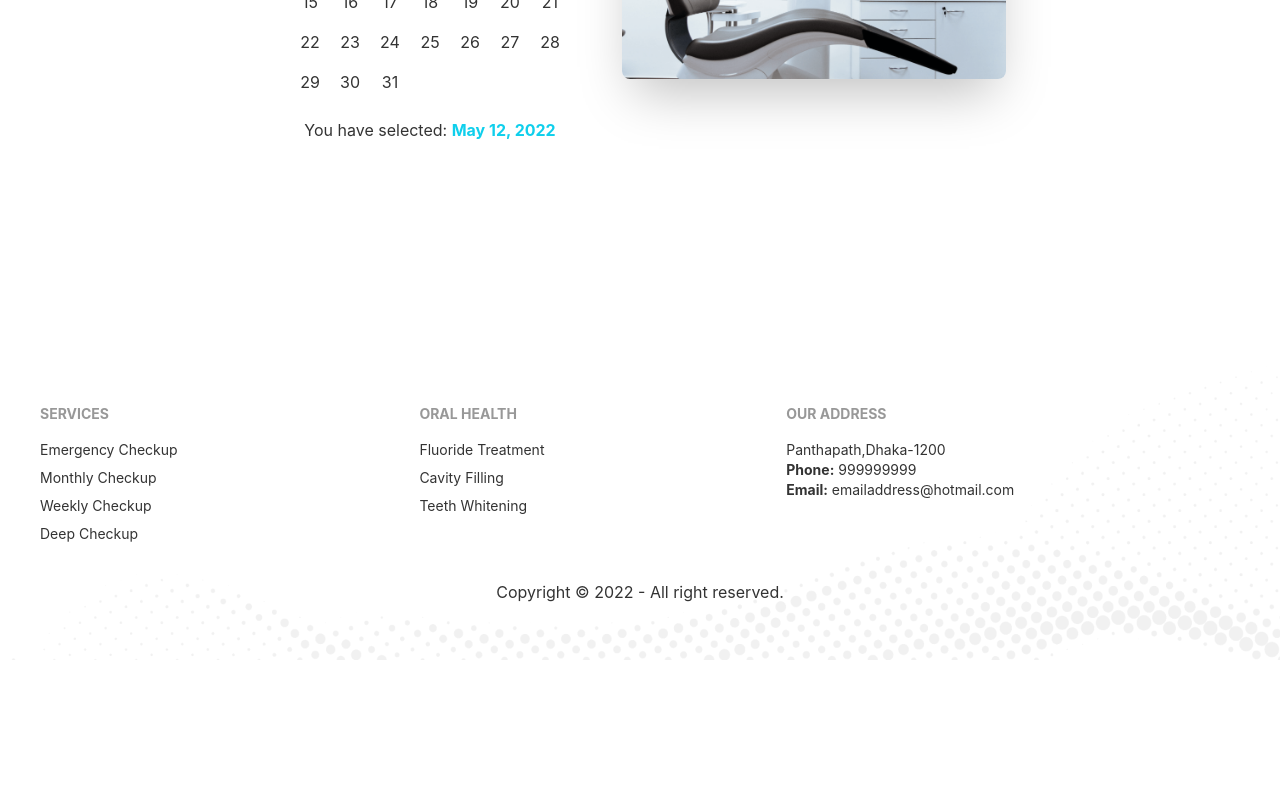
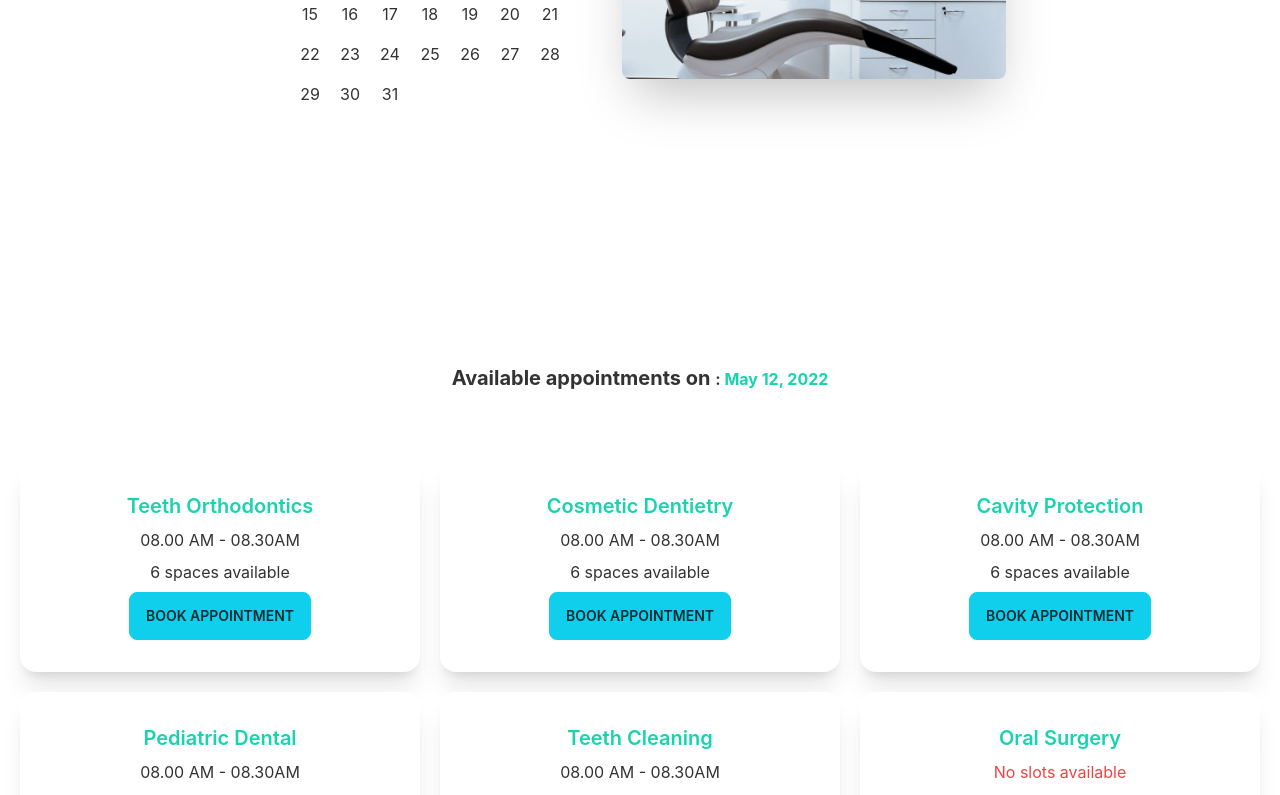
Before and after one commit to shakhawat-hridoy/doctors-portal, a React (Create React App) app: page /appointment in a window 1280 px wide. Shown: the part 500-1295 px from the top of the page. Before the commit the page ends 1160 px from the top, so only its background shows below. Built offline with nearby package versions, Linux system fonts and the light colour scheme.

Commit message:
appointment services added

```diff
--- /dev/null
+++ b/public/services.json
@@ -0,0 +1,69 @@
+[
+    {
+        "_id":"1",
+        "name":"Teeth Orthodontics",
+        "slots":[
+            "08.00 AM - 08.30AM",
+            "08.30 AM - 09.00AM",
+            "09.00 AM - 09.30AM",
+            "09.30 AM - 10.00AM",
+            "10.00 AM - 10.30AM",
+            "10.30 AM - 11.00AM"
+        ]
+    },
+    {
+        "_id":"2",
+        "name":"Cosmetic Dentietry",
+        "slots":[
+            "08.00 AM - 08.30AM",
+            "08.30 AM - 09.00AM",
+            "09.00 AM - 09.30AM",
+            "09.30 AM - 10.00AM",
+            "10.00 AM - 10.30AM",
+            "10.30 AM - 11.00AM"
+        ]
+    },
+    {
+        "_id":"3",
+        "name":"Cavity Protection",
+        "slots":[
+            "08.00 AM - 08.30AM",
+            "08.30 AM - 09.00AM",
+            "09.00 AM - 09.30AM",
+            "09.30 AM - 10.00AM",
+            "10.00 AM - 10.30AM",
+            "10.30 AM - 11.00AM"
+        ]
+    },
+    {
+        "_id":"4",
+        "name":"Pediatric Dental",
+        "slots":[
+            "08.00 AM - 08.30AM",
+            "08.30 AM - 09.00AM",
+            "09.00 AM - 09.30AM",
+            "09.30 AM - 10.00AM",
+            "10.00 AM - 10.30AM",
+            "10.30 AM - 11.00AM"
+        ]
+    },
+    {
+        "_id":"5",
+        "name":"Teeth Cleaning",
+        "slots":[
+            "08.00 AM - 08.30AM",
+            "08.30 AM - 09.00AM",
+            "09.00 AM - 09.30AM",
+            "09.30 AM - 10.00AM",
+            "10.00 AM - 10.30AM",
+            "10.30 AM - 11.00AM"
+        ]
+    },
+    {
+        "_id":"6",
+        "name":"Oral Surgery",
+        "slots":[
+
+        ]
+    }
+]
--- /dev/null
+++ b/src/Pages/Appointment/AppointedService.js
@@ -0,0 +1,31 @@
+import React from "react";
+import Button from "../Shared/Button";
+
+const AppointedService = ({ service }) => {
+  return (
+    <div class="card bg-base-100 lg:max-w-lg shadow-xl">
+      <div class="card-body items-center text-center">
+        <h2 class="card-title text-secondary">{service.name}</h2>
+        <p>
+          {service.slots.length ? (
+            <span>{service.slots[0]}</span>
+          ) : (
+            <span className="text-red-500">No slots available</span>
+          )}
+        </p>
+        <p>
+          {service.slots.length} {service.slots.length > 1 ? "spaces" : "space"}{" "}
+          available
+        </p>
+        <div class="card-actions">
+          <button disabled={service.slots.length === 0} class="btn btn-primary">
+            Book Appointment
+          </button>
+        </div>
+        {/* <Button disabled={service.slots.length === 0}>Book Appointment</Button> */}
+      </div>
+    </div>
+  );
+};
+
+export default AppointedService;
--- a/src/Pages/Appointment/Appointment.js
+++ b/src/Pages/Appointment/Appointment.js
@@ -1,11 +1,17 @@
-import React from "react";
+import React, { useState } from "react";
 import Footer from "../Shared/Footer";
 import AppointmentBanner from "./AppointmentBanner";
+import AvailableAppointments from "./AvailableAppointments";
 
 const Appointment = () => {
+  const [date, setDate] = useState(new Date());
   return (
     <div>
-      <AppointmentBanner></AppointmentBanner>
+      <AppointmentBanner date={date} setDate={setDate}></AppointmentBanner>
+      <AvailableAppointments
+        date={date}
+        setDate={setDate}
+      ></AvailableAppointments>
       <Footer></Footer>
     </div>
   );
--- a/src/Pages/Appointment/AppointmentBanner.js
+++ b/src/Pages/Appointment/AppointmentBanner.js
@@ -1,24 +1,16 @@
-import React, { useState } from "react";
+import React from "react";
 import chair from "../../assets/images/chair.png";
 
 import { DayPicker } from "react-day-picker";
 import "react-day-picker/dist/style.css";
-import { format } from "date-fns";
 
-const AppointmentBanner = () => {
-  const [date, setDate] = useState(new Date());
-
+const AppointmentBanner = ({ date, setDate }) => {
   return (
     <div className="hero min-h-screen">
       <div className="hero-content flex-col lg:flex-row-reverse">
         <img src={chair} className="max-w-sm rounded-lg shadow-2xl" alt="" />
         <div className="lg:mr-5 sm:mt-5">
           <DayPicker mode="single" selected={date} onSelect={setDate} />
-
-          <p className="text-center">
-            You have selected:{" "}
-            <b className="text-primary">{format(date, "PP")}</b>
-          </p>
         </div>
       </div>
     </div>
--- /dev/null
+++ b/src/Pages/Appointment/AvailableAppointments.js
@@ -0,0 +1,35 @@
+import { format } from "date-fns";
+import React, { useEffect, useState } from "react";
+import AppointedService from "./AppointedService";
+
+const AvailableAppointments = ({ date, setDate }) => {
+  const [services, setServices] = useState([]);
+
+  useEffect(() => {
+    fetch("services.json")
+      .then((response) => response.json())
+      .then((data) => setServices(data));
+  }, []);
+  return (
+    <div>
+      <div>
+        <p className="text-center">
+          <b>
+            <span className="text-xl"> Available appointments on </span>:{" "}
+            <span className="text-secondary">{format(date, "PP")}</span>
+          </b>
+        </p>
+      </div>
+      <div className="grid grid-cols-1 md:grid-cols-2 lg:grid-cols-3 p-5 gap-5 my-12">
+        {services.map((service) => (
+          <AppointedService
+            key={service._id}
+            service={service}
+          ></AppointedService>
+        ))}
+      </div>
+    </div>
+  );
+};
+
+export default AvailableAppointments;
```
